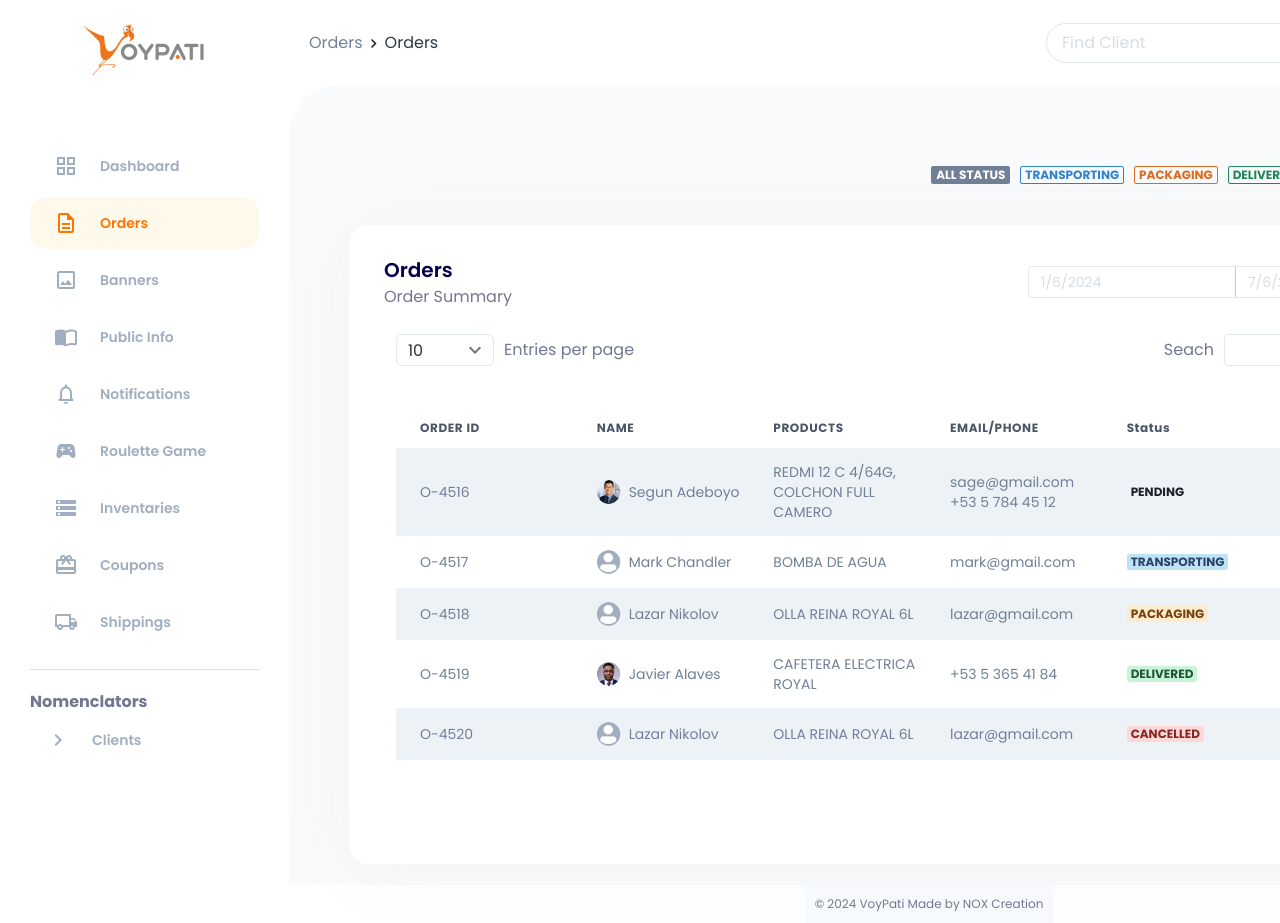
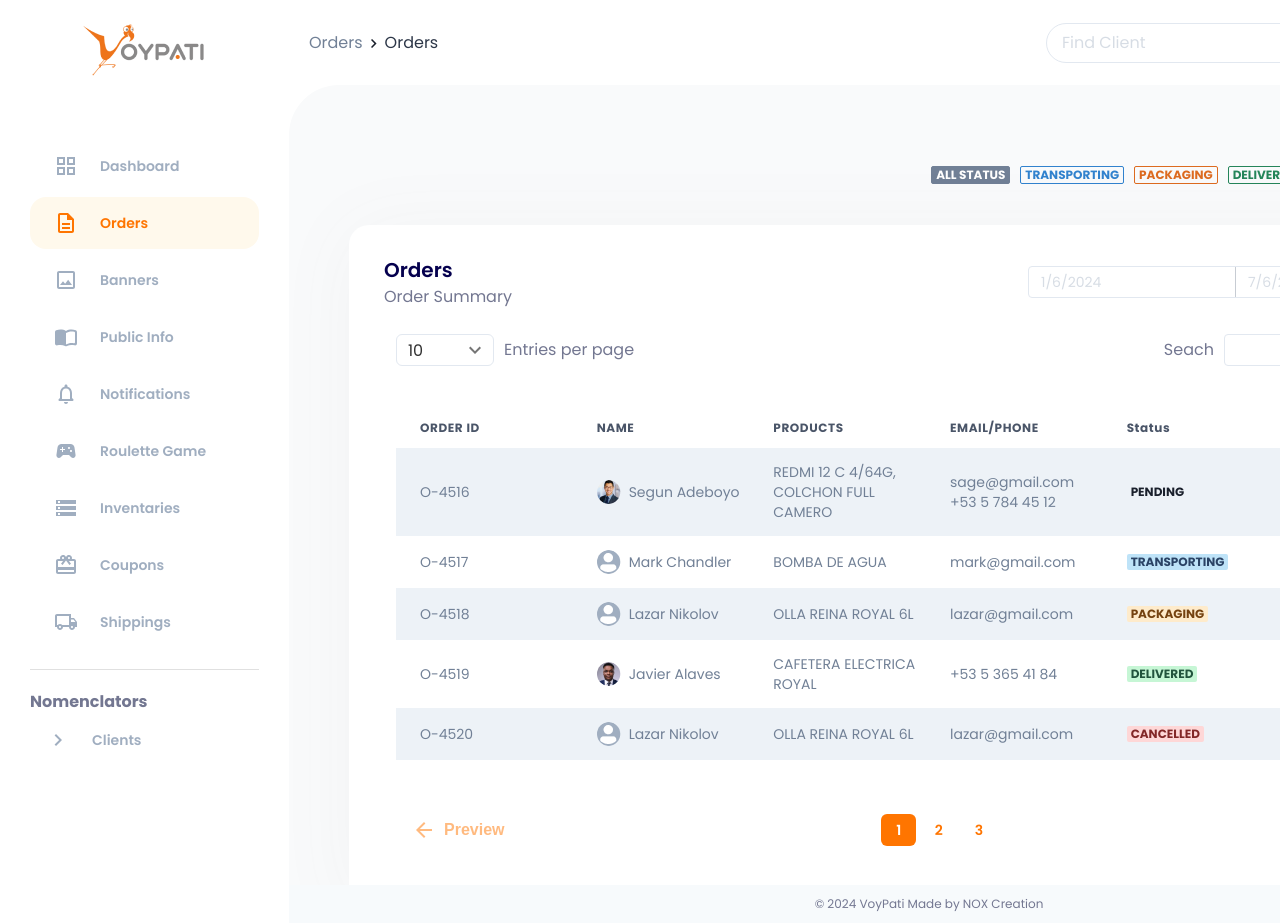
Before and after one commit to maplop/nox-exam, a React (Vite) app: page /order in a window 1280 px wide. Shown: the top 923 px of the page. Built offline with nearby package versions, Linux system fonts and the light colour scheme.

Commit message:
feat: crear Paginacion

```diff
--- a/src/components/Order/List/TableComponent/TableComponent.tsx
+++ b/src/components/Order/List/TableComponent/TableComponent.tsx
@@ -1,8 +1,9 @@
 import React, { useState } from 'react';
-import { Table, TableBody, TableCell, TableContainer, TableHead, TableRow, Button, TablePagination, styled, Box } from '@mui/material';
+import { Table, TableBody, TableCell, TableContainer, TableHead, TableRow, Button, styled, Box, IconButton } from '@mui/material';
 import { tableData, Status } from '../../../../data/tableData';
 import Badge from './Badge';
 import Avatar from '../../../common/Avatar';
+import { ArrowBack, ArrowForward } from '@mui/icons-material';
 
 const statusStyles: Record<Status, { backgroundColor: string; color: string }> = {
   PENDING: { backgroundColor: 'transparent', color: '#1A202C' },
@@ -24,7 +25,7 @@
 
   return (
     <>
-      <TableContainer sx={{ width: '100%', overflowX: 'auto' }}>
+      <TableContainer sx={{ padding: '12px' }}>
         <Table>
           <TableHead>
             <TableRow>
@@ -92,14 +93,45 @@
         </Table>
       </TableContainer>
 
-      <TablePagination
-        component="div"
-        count={tableData.length}
-        page={page}
-        onPageChange={handleChangePage}
-        rowsPerPage={rowsPerPage}
-        rowsPerPageOptions={[]}
-      />
+      <Box sx={{ display: 'flex', justifyContent: 'space-between', alignItems: 'center', padding: '10px 12px', marginTop: '20px' }}>
+        <BtnPagination
+          onClick={() => handleChangePage(null, page - 1)}
+          disabled={page === 0}
+          sx={{ span: { color: 'rgba(255, 117, 0, 0.5)' }, svg: { color: 'rgba(255, 117, 0, 0.5)' } }}
+        >
+          <ArrowBack />
+          <span>Preview</span>
+        </BtnPagination>
+        <Box sx={{ display: 'flex', alignItems: 'center', gap: '5px' }}>
+          {Array.from({ length: 3 }).map((_, index) => (
+            <Button
+              key={index}
+              sx={{
+                backgroundColor: index === 0 ? '#FF7500' : '#FFF',
+                color: index === 0 ? '#fff' : '#FF7500',
+                borderRadius: '6px',
+                width: 35,
+                height: 32,
+                minWidth: 0,
+                padding: 0,
+                fontSize: '14px',
+                fontWeight: 600,
+                lineHeight: '20px'
+              }}
+            >
+              {index + 1}
+            </Button>
+          ))}
+        </Box>
+        <BtnPagination
+          onClick={() => handleChangePage(null, page + 1)}
+          disabled={page >= Math.ceil(tableData.length / rowsPerPage) - 1}
+          sx={{ span: { color: '#FF7500' }, svg: { color: '#FF7500' } }}
+        >
+          <span>Next</span>
+          <ArrowForward />
+        </BtnPagination>
+      </Box >
     </>
   );
 };
@@ -131,3 +163,13 @@
   color: '#718096',
   border: 'none'
 }))
+
+const BtnPagination = styled(IconButton)(() => ({
+  display: 'flex',
+  alignItems: 'center',
+  gap: '8px',
+  padding: '16px',
+  fontSize: 16,
+  fontWeight: 600,
+  lineHeight: '24px',
+}))
--- a/src/components/Order/List/TableComponent/TableView.tsx
+++ b/src/components/Order/List/TableComponent/TableView.tsx
@@ -10,7 +10,7 @@
         <EntriesPerPages />
         <Search />
       </Box>
-      <Box sx={{ padding: '12px' }}>
+      <Box>
         <TableComponent />
       </Box>
     </Box>
--- a/src/layaout/Footer/Footer.tsx
+++ b/src/layaout/Footer/Footer.tsx
@@ -2,7 +2,7 @@
 
 const Footer = () => {
   return (
-    <Box sx={{ margin: '0 auto', padding: '10px', backgroundColor: '#F7FAFC' }}>
+    <Box sx={{ display: 'flex', justifyContent: 'center', alignItems: 'center', padding: '10px', backgroundColor: '#F7FAFC' }}>
       <Typography sx={{
         fontSize: 12,
         fontWeight: 400,
```
